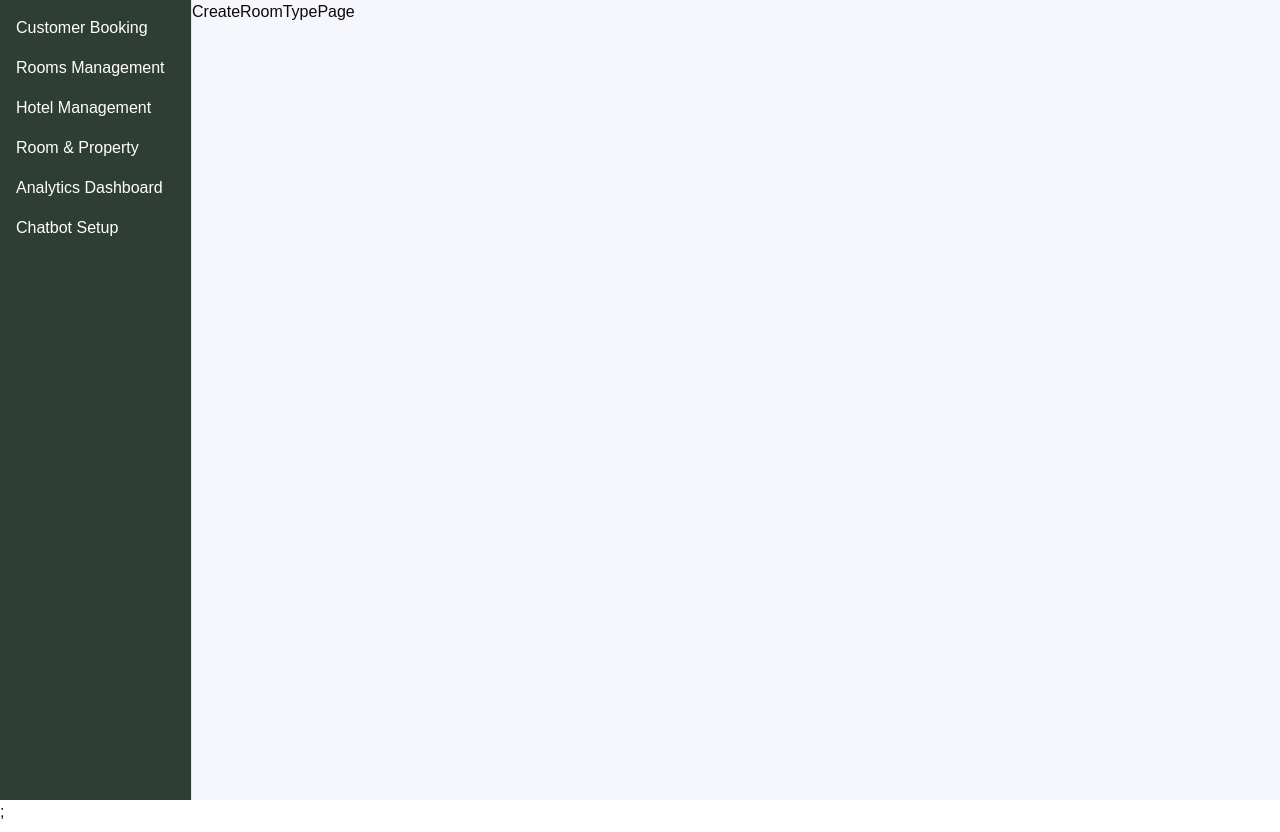
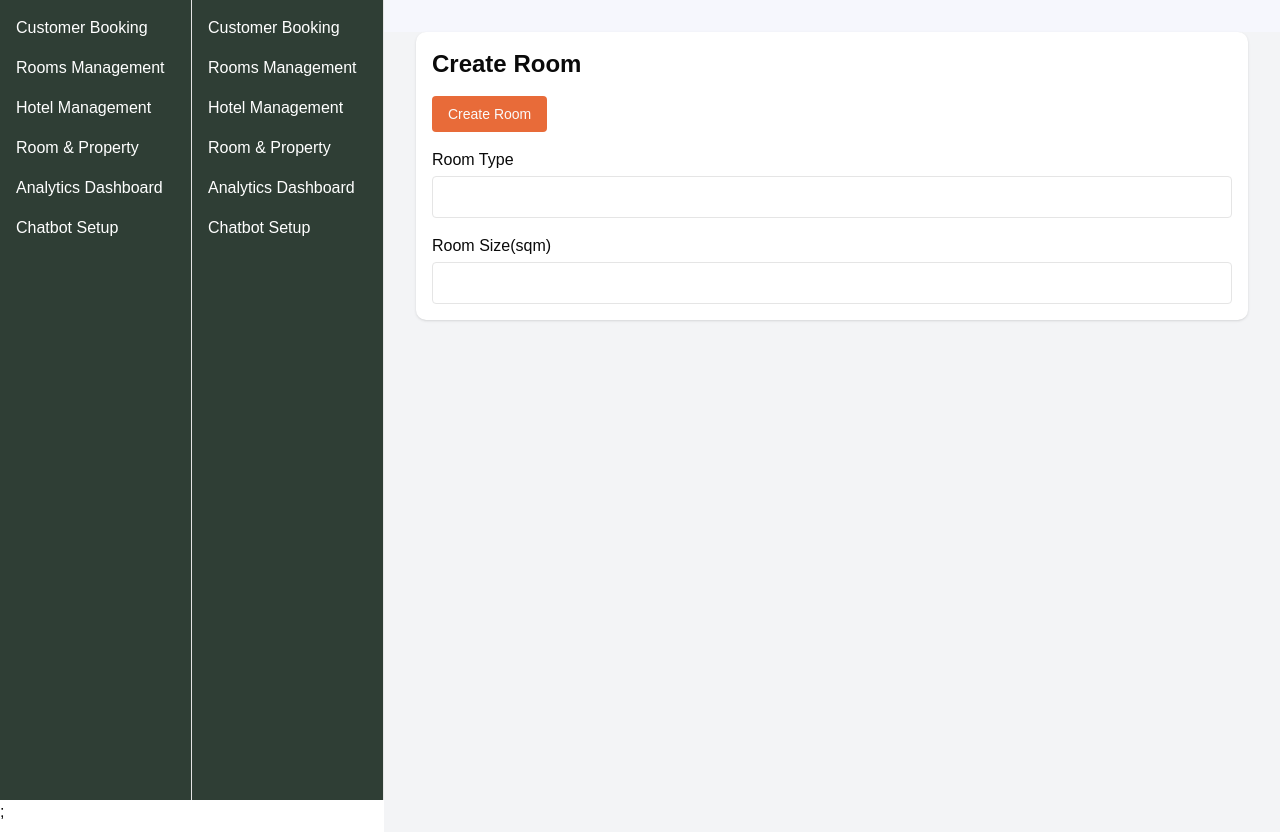
Before and after one commit to up2code/uppo-hotel, a Next.js app: page /admin/room-types/create in a window 1280 px wide. Built offline with nearby package versions, Linux system fonts and the light colour scheme.

Commit message:
feat: update story create-room-type-page

```diff
--- a/src/app/pages/admin/room-types/create-room-type-page.tsx
+++ b/src/app/pages/admin/room-types/create-room-type-page.tsx
@@ -1,5 +1,11 @@
+import { AdminLayout } from "@/components/layouts/admin-layout";
+import { CreateRoomType } from "@/features/room-types/components/create-room-type";
 import React from "react";
 
 export const CreateRoomTypePage = () => {
-  return <div>CreateRoomTypePage</div>;
+  return (
+    <AdminLayout>
+      <CreateRoomType />
+    </AdminLayout>
+  );
 };
```
Also changed, not shown: 1 other file (tests, documents, lock files or other folders).
